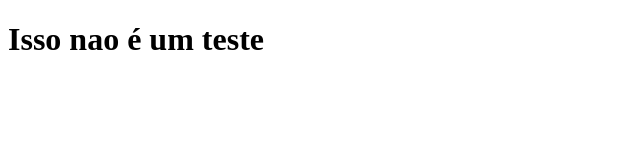
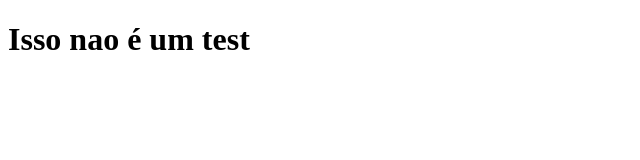
Before and after one commit to Juliah520/exercicio-CI-CD, a website: page index.html in a window 1280 px wide. Shown: the full height of the page, 0-640 px from the left. Drawn offline with Linux system fonts and the light colour scheme.

Commit message:
explicação

```diff
--- a/index.html
+++ b/index.html
@@ -6,6 +6,6 @@
     <title>Document</title>
 </head>
 <body>
-    <h1>Isso nao é um teste</h1>
+    <h1>Isso nao é um test</h1>
 </body>
 </html>
```
